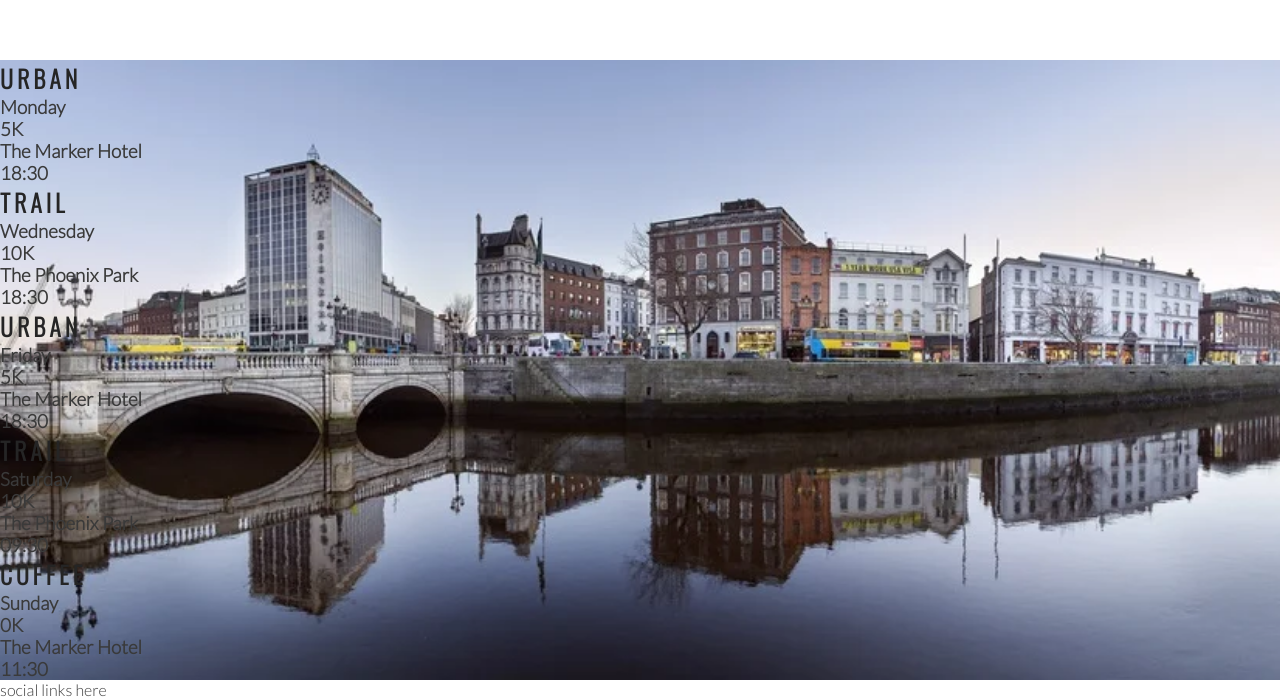
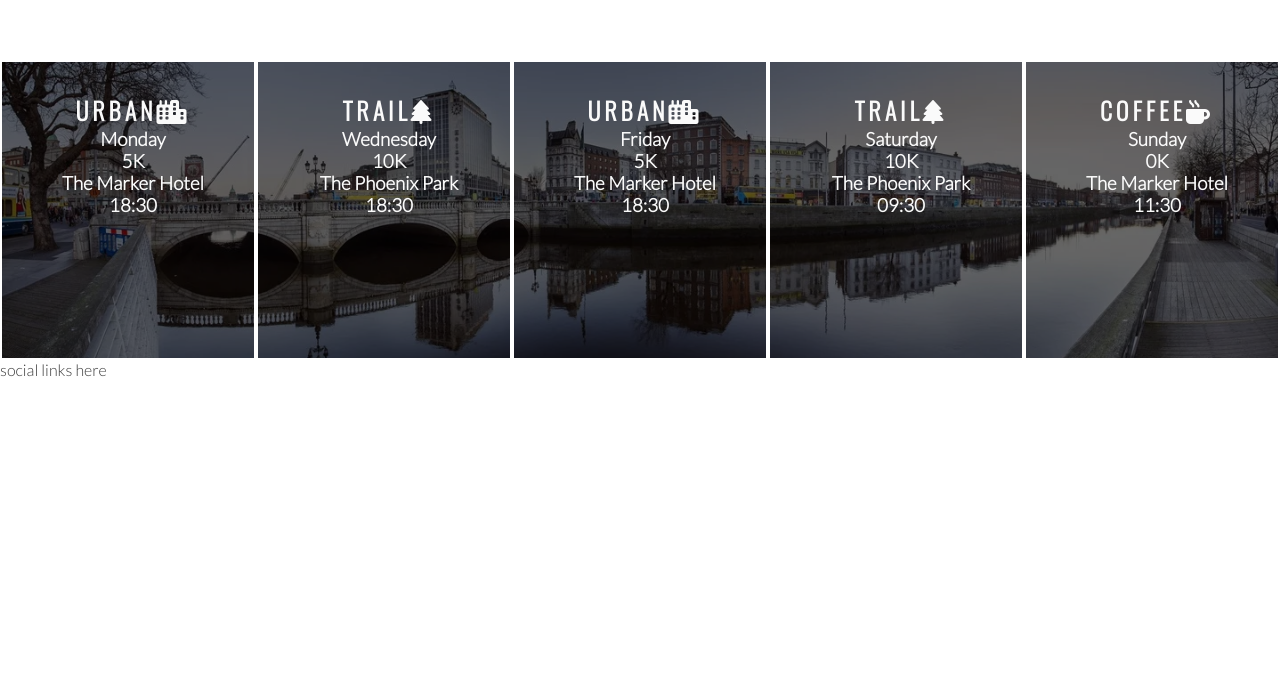
Before and after one commit to LiamEdwards931/Love-Running, a plain HTML site: page index.html in a window 1280 px wide. Shown: the part 1235-1934 px from the top of the page. After the commit the page ends 1614 px from the top, so only its background shows below. Drawn offline with nearby package versions, Linux system fonts and the light colour scheme.

Commit message:
stlye running times

```diff
--- a/assets/css/style.css
+++ b/assets/css/style.css
@@ -221,3 +221,19 @@ hr {
     width: 100%;
     overflow: hidden;
 }
+
+#times div {
+    color: #fafafa;
+    background-color: rgb(0, 0, 0, .6);
+    width: 20%;
+    height: 300px;
+    float: left;
+    text-align: center;
+    padding: 30px 0 0 10px;
+    border: 2px white solid;
+    box-sizing: border-box;
+}
+
+#times h2 {
+    color: #fafafa;
+}
--- a/index.html
+++ b/index.html
@@ -95,35 +95,35 @@
 
     <section id="times">
         <div>
-            <h2>Urban</h2>
+            <h2>Urban<i class="fa-solid fa-city"></i></h2>
             <h3>Monday</h3>
             <h3>5K</h3>
             <h3>The Marker Hotel</h3>
             <h3>18:30</h3>
         </div>
         <div>
-            <h2>Trail</h2>
+            <h2>Trail<i class="fa-solid fa-tree"></i></h2>
             <h3>Wednesday</h3>
             <h3>10K</h3>
             <h3>The Phoenix Park</h3>
             <h3>18:30</h3>
         </div>
         <div>
-            <h2>Urban</h2>
+            <h2>Urban<i class="fa-solid fa-city"></i></h2>
             <h3>Friday</h3>
             <h3>5K</h3>
             <h3>The Marker Hotel</h3>
             <h3>18:30</h3>
         </div>
         <div>
-            <h2>Trail</h2>
+            <h2>Trail<i class="fa-solid fa-tree"></i></h2>
             <h3>Saturday</h3>
             <h3>10K</h3>
             <h3>The Phoenix Park</h3>
             <h3>09:30</h3>
         </div>
         <div>
-            <h2>Coffee</h2>
+            <h2>Coffee<i class="fa-solid fa-mug-hot"></i></h2>
             <h3>Sunday</h3>
             <h3>0K</h3>
             <h3>The Marker Hotel</h3>
```
